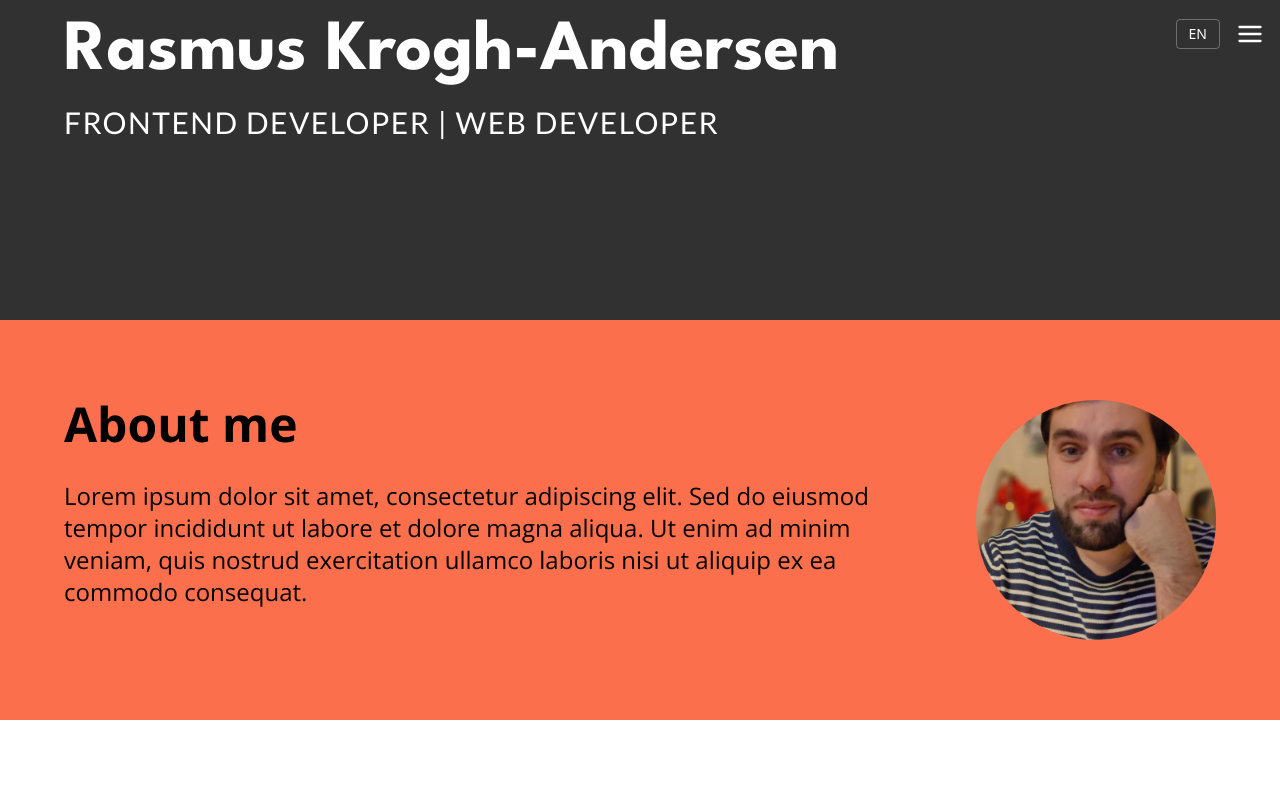
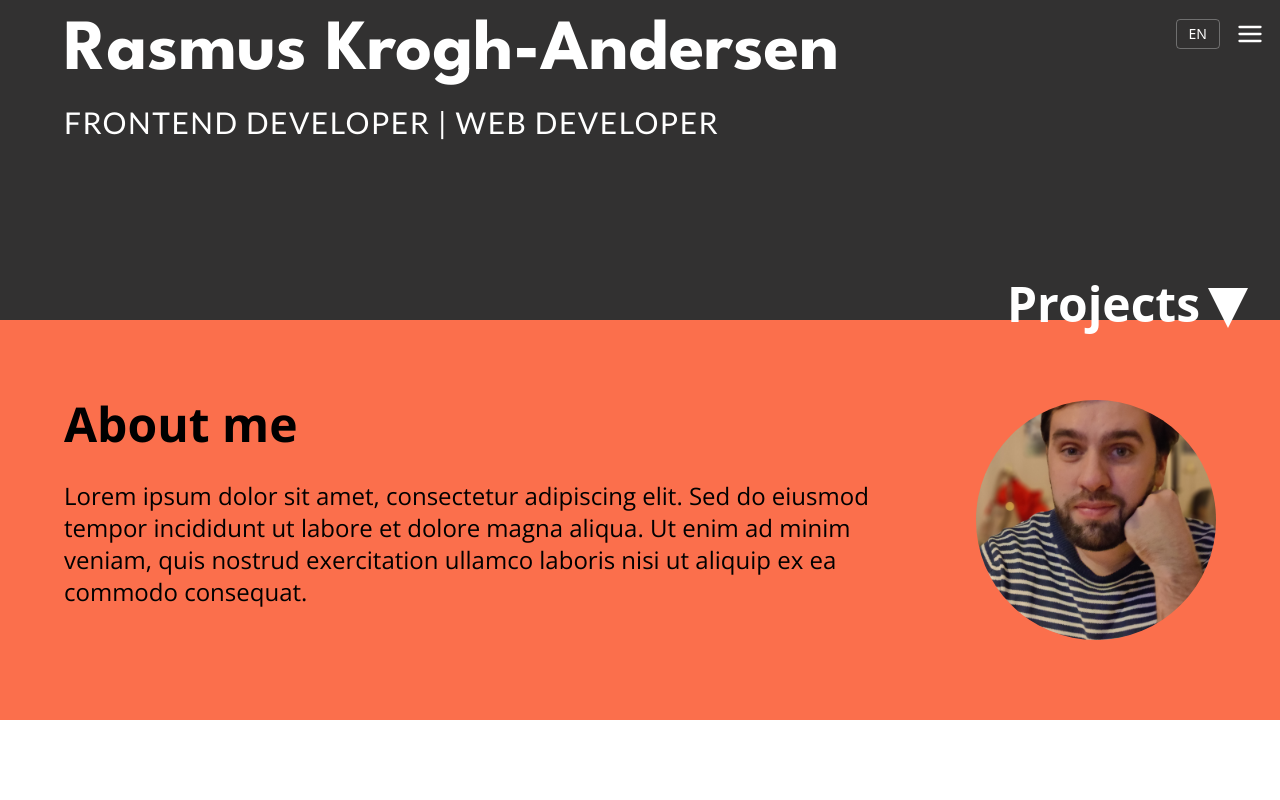
Before and after one commit to Rasmuskrogh/Portfolio-page-next.js, a Next.js app: page / in a window 1280 px wide. Shown: the top 800 px of the page. Built offline with nearby package versions, Linux system fonts and the light colour scheme; no server answers.

Commit message:
added a triangle that changes color depending onthe background of the page

```diff
--- a/app/page.tsx
+++ b/app/page.tsx
@@ -1,6 +1,8 @@
 //import { useTranslations } from "next-intl";
 import ContactForm from "@/components/ContactForm";
 import Image from "next/image";
+import ProjectArrowWrapper from "@/components/ProjectArrowWrapper";
+
 //import { useTranslation } from "react-i18next";
 
 export default function Home() {
@@ -8,8 +10,12 @@ export default function Home() {
 
   return (
     <main className="w-full">
+      <ProjectArrowWrapper />
       {/* Hero Section */}
-      <section className="h-[40vh] flex flex-col items-start justify-start bg-[#323131] text-white relative">
+      <section
+        className="h-[40vh] flex flex-col items-start justify-start bg-[#323131] text-white relative"
+        data-color="dark"
+      >
         <div className="pl-4 pt-4 md:pl-8 lg:pl-16 pr-4 md:pr-8 lg:pr-16">
           <h1 className="text-4xl sm:text-5xl md:text-6xl lg:text-7xl font-league-spartan mb-2 pr-[6rem] md:mb-4 font-bold">
             <span className="inline-block">Rasmus</span>{" "}
@@ -23,7 +29,10 @@ export default function Home() {
       </section>
 
       {/* About Section */}
-      <section className="py-12 md:py-20 bg-[#fb6f4c] text-black">
+      <section
+        className="py-12 md:py-20 bg-[#fb6f4c] text-black"
+        data-color="white"
+      >
         <div className="px-4 md:px-8 lg:px-16">
           <div className="flex flex-col lg:flex-row md:flex-row items-start gap-8">
             {/* Textdelen */}
@@ -54,7 +63,10 @@ export default function Home() {
       </section>
 
       {/* Working Experience Section */}
-      <section className="py-12 md:py-20 bg-white text-black">
+      <section
+        className="py-12 md:py-20 bg-white text-black"
+        data-color="white"
+      >
         <div className="px-4 md:px-8 lg:px-16">
           <h2 className="text-3xl sm:text-4xl md:text-5xl font-open-sans mb-6 md:mb-8 font-bold">
             Working Experience
@@ -117,7 +129,11 @@ export default function Home() {
       </section>
 
       {/* Projects Section */}
-      <section className="py-12 md:py-20 bg-[#323131] text-white">
+      <section
+        id="projects"
+        className="py-12 md:py-20 bg-[#323131] text-white"
+        data-color="dark"
+      >
         <div className="px-4 md:px-8 lg:px-16">
           <h2 className="text-3xl sm:text-4xl md:text-5xl font-open-sans mb-6 md:mb-8 font-bold">
             Projects
@@ -126,7 +142,10 @@ export default function Home() {
       </section>
 
       {/* Education Section */}
-      <section className="py-12 md:py-20 bg-[#fb6f4c] text-black">
+      <section
+        className="py-12 md:py-20 bg-[#fb6f4c] text-black"
+        data-color="white"
+      >
         <div className="px-4 md:px-8 lg:px-16">
           <h2 className="text-3xl sm:text-4xl md:text-5xl font-open-sans mb-6 md:mb-8 font-bold">
             Education
@@ -220,7 +239,10 @@ export default function Home() {
       </section>
 
       {/* Skills Section */}
-      <section className="py-12 md:py-20 bg-white text-black">
+      <section
+        className="py-12 md:py-20 bg-white text-black"
+        data-color="white"
+      >
         <div className="px-4 md:px-8 lg:px-16">
           <h2 className="text-3xl sm:text-4xl md:text-5xl font-open-sans mb-6 md:mb-8 font-bold">
             Skills
@@ -244,7 +266,10 @@ export default function Home() {
       </section>
 
       {/* Contact Section */}
-      <section className="py-12 md:py-20 bg-[#323131] text-white">
+      <section
+        className="py-12 md:py-20 bg-[#323131] text-white"
+        data-color="dark"
+      >
         <div className="px-4 md:px-8 lg:px-16">
           <h2 className="text-3xl sm:text-4xl md:text-5xl font-open-sans mb-6 md:mb-8 font-bold">
             Contact
--- /dev/null
+++ b/components/ProjectArrowWrapper.tsx
@@ -0,0 +1,71 @@
+"use client";
+
+import { useEffect, useState } from "react";
+import ProjectsArrow from "./ProjectsArrow";
+
+export default function ProjectArrowWrapper() {
+  const [isScrolled, setIsScrolled] = useState(false);
+  const [currentColor, setCurrentColor] = useState<"white" | "black">("white");
+
+  useEffect(() => {
+    const handleScroll = () => {
+      // Invertera scroll-logiken - peka uppåt när man scrollar ner
+      setIsScrolled(window.scrollY > 0);
+
+      // Hämta viewportens höjd
+      const viewportHeight = window.innerHeight;
+
+      // Triangeln är fixed 280px från toppen
+      const arrowTopOffset = 280;
+
+      // Beräkna var triangeln befinner sig på sidan
+      const arrowPosition = window.scrollY + arrowTopOffset;
+
+      // Definiera färgerna och deras gränser
+      const sections = [
+        { color: "white", end: 0 }, // Hero
+        { color: "black", end: 0 }, // About
+        { color: "black", end: 0 }, // Working Experience
+        { color: "white", end: 0 }, // Projects
+        { color: "black", end: 0 }, // Education
+        { color: "black", end: 0 }, // Skills
+        { color: "white", end: 0 }, // Contact
+      ];
+
+      // Beräkna var varje sektion slutar
+      const allSections = document.querySelectorAll("section");
+      let currentEnd = 0;
+
+      allSections.forEach((section, index) => {
+        currentEnd += section.getBoundingClientRect().height;
+        sections[index].end = currentEnd;
+      });
+
+      // Hitta vilken sektion triangeln befinner sig i
+      let newColor: "white" | "black" = "white";
+      for (let i = 0; i < sections.length; i++) {
+        if (arrowPosition <= sections[i].end) {
+          newColor = sections[i].color as "white" | "black";
+          break;
+        }
+      }
+
+      setCurrentColor(newColor);
+    };
+
+    window.addEventListener("scroll", handleScroll);
+    // Kör direkt för att sätta initiala värden
+    handleScroll();
+
+    return () => window.removeEventListener("scroll", handleScroll);
+  }, []);
+
+  return (
+    <div className="fixed top-[280px] right-8 z-50 project-arrow">
+      <ProjectsArrow
+        direction={isScrolled ? "down" : "up"}
+        color={currentColor}
+      />
+    </div>
+  );
+}
--- /dev/null
+++ b/components/ProjectsArrow.tsx
@@ -0,0 +1,38 @@
+"use client";
+
+interface ProjectArrowProps {
+  direction: "up" | "down";
+  color: "white" | "black";
+}
+
+export default function ProjectsArrow({ direction, color }: ProjectArrowProps) {
+  return (
+    <div className="fixed z-20 top-[280px] right-0 pr-8">
+      <div className="flex flex-row items-center gap-2 align-center">
+        <h3
+          className={`text-5xl self-center pb-2 font-semibold transition-opacity duration-300 text-white ${
+            direction === "down" ? "opacity-0" : "opacity-100"
+          }`}
+        >
+          Projects
+        </h3>
+        <svg
+          width="40"
+          height="40"
+          viewBox="0 0 40 40"
+          fill="none"
+          xmlns="http://www.w3.org/2000/svg"
+          className={`transition-all duration-300 ${
+            direction === "up" ? "rotate-180" : ""
+          }`}
+        >
+          <path
+            d="M20 0L40 40H0L20 0Z"
+            fill={color}
+            className="transition-colors duration-300"
+          />
+        </svg>
+      </div>
+    </div>
+  );
+}
--- a/package.json
+++ b/package.json
@@ -10,6 +10,7 @@
   },
   "dependencies": {
     "@supabase/supabase-js": "^2.49.3",
+    "clsx": "^2.1.1",
     "js-cookie": "^3.0.5",
     "next": "15.2.3",
     "next-intl": "^4.0.2",
```
Also changed, not shown: 1 other file (tests, documents, lock files or other folders).
